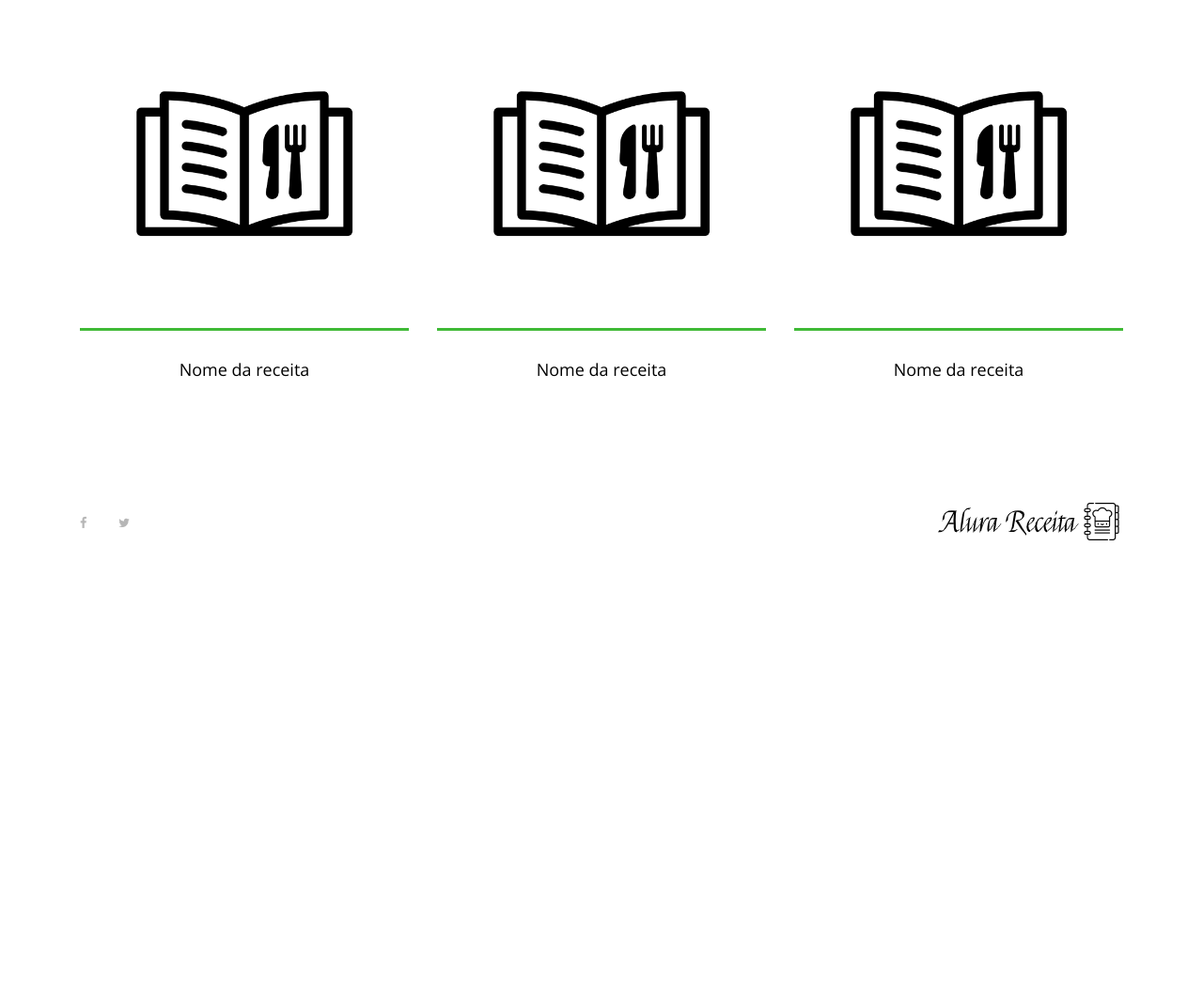
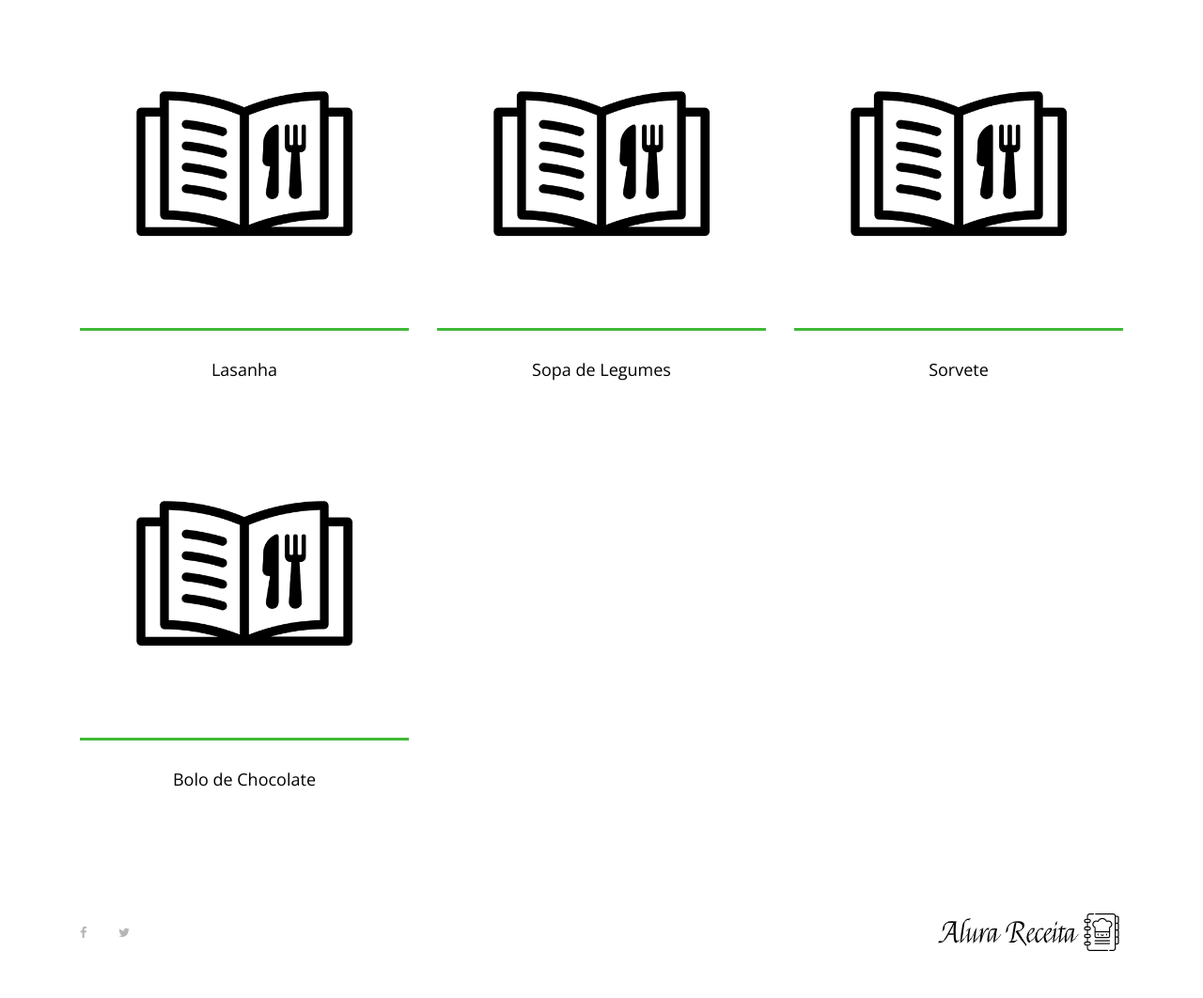
Before and after one commit to guilhermepaiva/alura_receitas_django, a Django app: page / in a window 1280 px wide. Shown: the part 196-1258 px from the top of the page at 94% size. Before the commit the page ends 771 px from the top, so only its background shows below. Run offline with Django 3.2, Linux system fonts and the light colour scheme; some libraries are stand-ins or nearby versions.

Commit message:
nomes da receitas dinâmico

```diff
--- a/receitas/templates/index.html
+++ b/receitas/templates/index.html
@@ -31,41 +31,19 @@
     <section class="best-receipe-area">
         <div class="container">
             <div class="row">
+                {% for chave, nome_da_receita in nome_das_receitas.items %}
                 <!-- Single Best Receipe Area -->
                 <div class="col-12 col-sm-6 col-lg-4">
                     <div class="single-best-receipe-area mb-30">
                         <img src="{% static 'img/bg-img/foto_receita.png' %}" alt="">
                         <div class="receipe-content">
                             <a href="{% url 'receita' %}">
-                                <h5>Nome da receita</h5>
+                                <h5>{{ nome_da_receita }}</h5>
                             </a>
                         </div>
                     </div>
                 </div>
-
-                <!-- Single Best Receipe Area -->
-                <div class="col-12 col-sm-6 col-lg-4">
-                    <div class="single-best-receipe-area mb-30">
-                        <img src="{% static 'img/bg-img/foto_receita.png' %}" alt="">
-                        <div class="receipe-content">
-                            <a href="{% url 'receita' %}">
-                                <h5>Nome da receita</h5>
-                            </a>
-                        </div>
-                    </div>
-                </div>
-
-                <!-- Single Best Receipe Area -->
-                <div class="col-12 col-sm-6 col-lg-4">
-                    <div class="single-best-receipe-area mb-30">
-                        <img src="{% static 'img/bg-img/foto_receita.png' %}" alt="">
-                        <div class="receipe-content">
-                            <a href="{% url 'receita' %}">
-                                <h5>Nome da receita</h5>
-                            </a>
-                        </div>
-                    </div>
-                </div>
+                {% endfor %}
             </div>
         </div>
     </section>
--- a/receitas/views.py
+++ b/receitas/views.py
@@ -2,7 +2,16 @@ from django.shortcuts import render
 from django.http import HttpResponse
 
 def index(request):
-    return render(request, 'index.html')
+    receitas = {
+        1:'Lasanha',
+        2:'Sopa de Legumes',
+        3:'Sorvete',
+        4:'Bolo de Chocolate'
+    }
+    dados = {
+        'nome_das_receitas':receitas
+    }
+    return render(request, 'index.html', dados)
 
 def receita(request):
     return render(request, 'receita.html')
```
